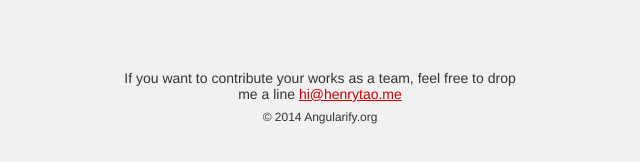
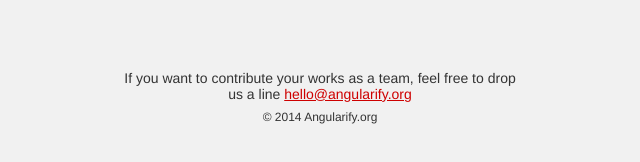
Before and after one commit to angularifyjs/angularifyjs.github.io, a plain HTML site: page index.html in a window 1280 px wide. Shown: the part 376-538 px from the top of the page, 320-960 px from the left. Drawn offline with Linux system fonts and the light colour scheme.

Commit message:
Updated contact info

```diff
--- a/index.html
+++ b/index.html
@@ -104,8 +104,8 @@
 			<div class="footer">
 				<div class="wrapper">
 					<div class="desc">
-						<span>If you want to contribute your works as a team, feel free to drop me a line</span>
-						<a href="mailto:hi@henrytao.me">hi@henrytao.me</a>
+						<span>If you want to contribute your works as a team, feel free to drop us a line</span>
+						<a href="mailto:hello@angularify.org">hello@angularify.org</a>
 					</div>
 					<div class="copyright">© 2014 Angularify.org</div>
 				</div>
```
